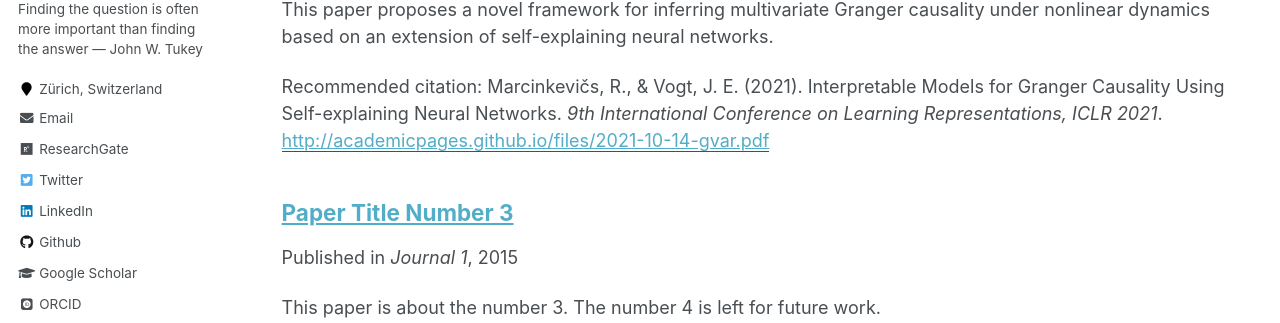
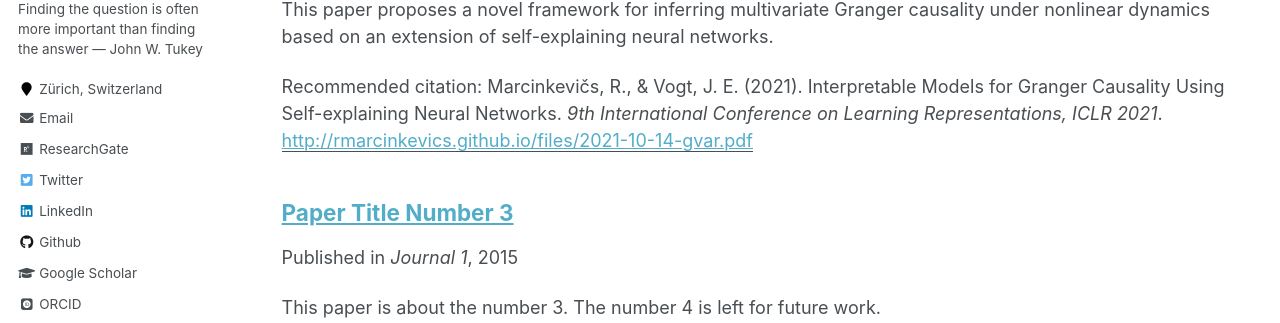
Before and after one commit to rmarcinkevics/rmarcinkevics.github.io, a Jekyll site: the page built from _pages/publications.md, in a window 1280 px wide and 1201 px high. Shown: the part 336-659 px from the top of the window. Built offline with Jekyll 4.4.1, drawn with Linux system fonts in a browser that asks for light colours; some web fonts are replaced; part of the change alters nothing that is shown.

Commit message:
Update GVAR URL

```diff
--- a/_publications/2021-10-14-gvar.md
+++ b/_publications/2021-10-14-gvar.md
@@ -5,10 +5,10 @@ permalink: /publication/2021-10-14-gvar
 excerpt: 'This paper proposes a novel framework for inferring multivariate Granger causality under nonlinear dynamics based on an extension of self-explaining neural networks.'
 date: 2021-10-14
 venue: '9th International Conference on Learning Representations, ICLR 2021'
-paperurl: 'http://academicpages.github.io/files/2021-10-14-gvar.pdf'
+paperurl: 'http://rmarcinkevics.github.io/files/2021-10-14-gvar.pdf'
 citation: 'Marcinkevičs, R., & Vogt, J. E. (2021). Interpretable Models for Granger Causality Using Self-explaining Neural Networks. <i>9th International Conference on Learning Representations, ICLR 2021</i>.'
 ---
 
-[Download paper here](http://academicpages.github.io/files/2021-10-14-gvar.pdf)
+[Download paper here](http://rmarcinkevics.github.io/files/2021-10-14-gvar.pdf)
 
 Recommended citation: Marcinkevičs, R., & Vogt, J. E. (2021). Interpretable Models for Granger Causality Using Self-explaining Neural Networks. <i>9th International Conference on Learning Representations, ICLR 2021</i>.
```
